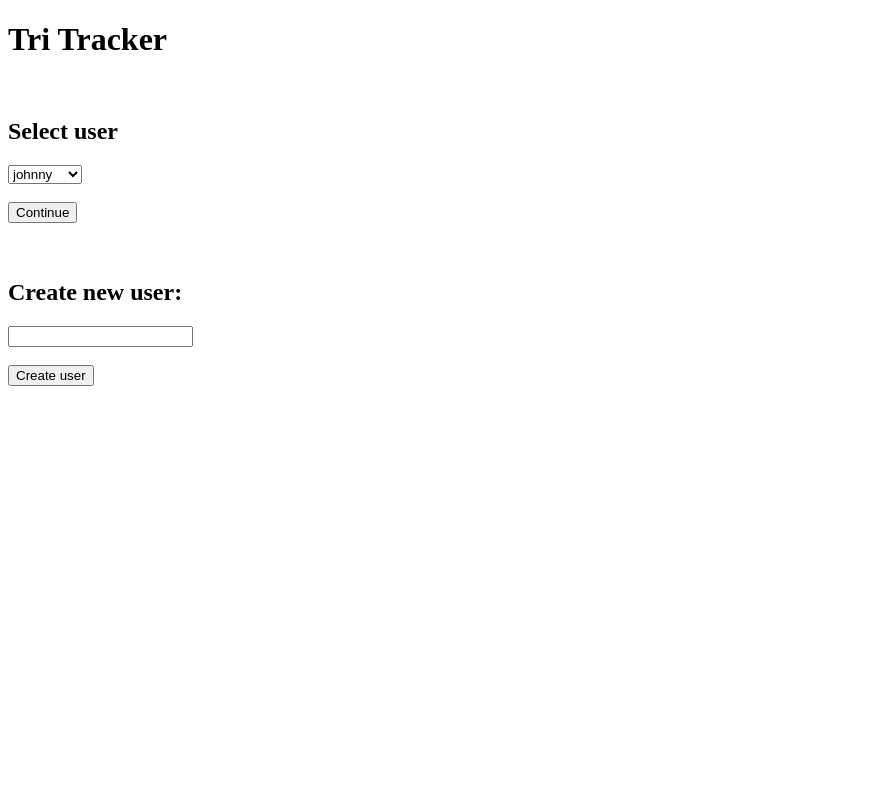
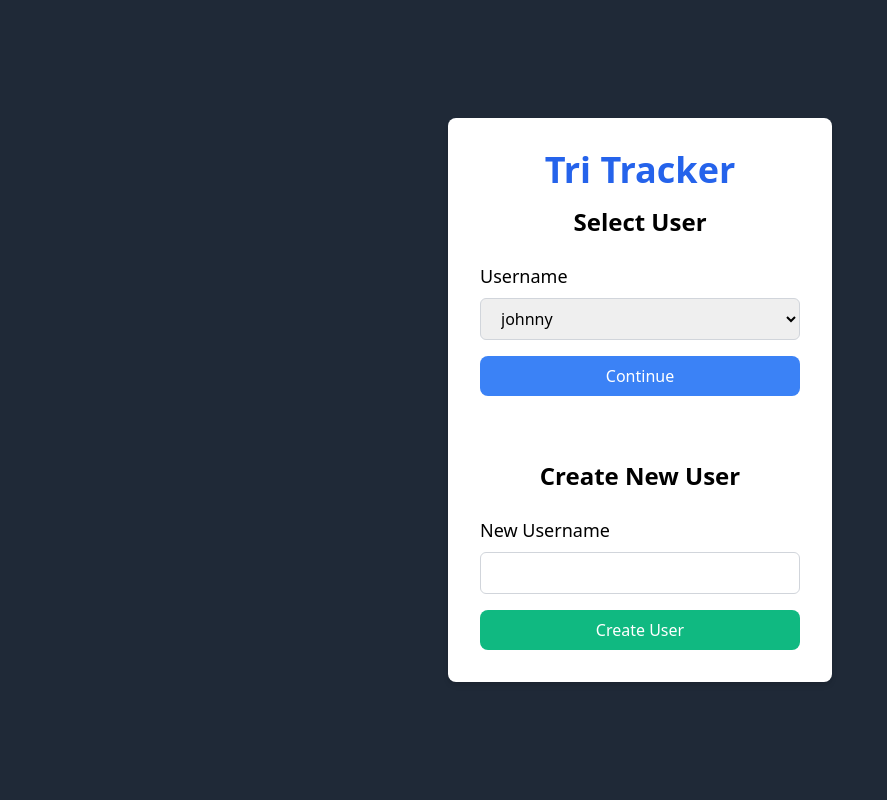
Before and after one commit to jon-b-alves/TriTracker, a Flask app: page /login in a window 1280 px wide. Shown: the whole page, without its empty margins (0-887 px from the left). Run offline with Flask 3, Linux system fonts and the light colour scheme.

Commit message:
styled login page with tailwind

```diff
--- a/tri_tracker/templates/index.html
+++ b/tri_tracker/templates/index.html
@@ -3,6 +3,7 @@
 <head>
     <meta charset="UTF-8">
     <meta name="viewport" content="width=device-width, initial-scale=1.0">
+    <link href="https://unpkg.com/tailwindcss@^2/dist/tailwind.min.css" rel="stylesheet">
     <title>Document</title>
 </head>
 <body>
--- a/tri_tracker/templates/login.html
+++ b/tri_tracker/templates/login.html
@@ -3,37 +3,51 @@
 <head>
     <meta charset="UTF-8">
     <meta name="viewport" content="width=device-width, initial-scale=1.0">
-    <title>Document</title>
+    <title>Tri Tracker - Login</title>
+    <link href="https://unpkg.com/tailwindcss@^2/dist/tailwind.min.css" rel="stylesheet">
 </head>
-<body>
-    <h1>Tri Tracker</h1> <br>
-    <h2>Select user</h2>
-    <form method="POST" action="/login">
-        <label for="username"></label>
-        <select name="username" id="username">
+<body class="bg-gray-800 flex justify-center items-center h-screen">
+
+    <div class="bg-white p-8 rounded-lg shadow-md w-full max-w-sm">
+        <h1 class="text-4xl font-bold text-center text-blue-600 mb-4">Tri Tracker</h1>
+
+        <h2 class="text-2xl font-semibold text-center mb-6">Select User</h2>
+
+        <form method="POST" action="/login" class="space-y-4">
+            <div class="flex flex-col">
+                <label for="username" class="text-lg font-medium">Username</label>
+                <select name="username" id="username" class="border border-gray-300 rounded-md px-4 py-2 mt-2">
                     {% for user in users %}
                     <option value="{{ user.username }}">{{ user.username }}</option>
                     {% endfor %}
-        </select><br><br>
-        <button type="submit">Continue</button>
-    </form> <br><br>
+                </select>
+            </div>
 
-    <h2>Create new user:</h2>
-    <form method="POST" action="/create-user">
-        <label for="new_username"></label>
-        <input type="text" id="new_username" name="new_username"><br><br>
-        <button type="submit">Create user</button>
+            <button type="submit" class="w-full bg-blue-500 text-white py-2 rounded-lg hover:bg-blue-600 transition">Continue</button>
         </form>
+
+        <div class="mt-16">
+            <h2 class="text-2xl font-semibold text-center mb-6">Create New User</h2>
+            <form method="POST" action="/create-user" class="space-y-4">
+                <div class="flex flex-col">
+                    <label for="new_username" class="text-lg font-medium">New Username</label>
+                    <input type="text" id="new_username" name="new_username" class="border border-gray-300 rounded-md px-4 py-2 mt-2 w-full">
+                </div>
+
+                <button type="submit" class="w-full bg-green-500 text-white py-2 rounded-lg hover:bg-green-600 transition">Create User</button>
+            </form>
+        </div>
 
         {% with messages = get_flashed_messages() %}
             {% if messages %}
-            <ul>
+                <ul class="mt-4 space-y-2 text-red-600">
                     {% for message in messages %}
-                    <li>{{ message }}</li>
+                        <li class="text-sm">{{ message }}</li>
                     {% endfor %}
                 </ul>
             {% endif %}
         {% endwith %}
+    </div>
 
 </body>
 </html>
```
Also changed, not shown: data/tri_tracker.db. Lines whose indentation alone changed are shown as unchanged.
